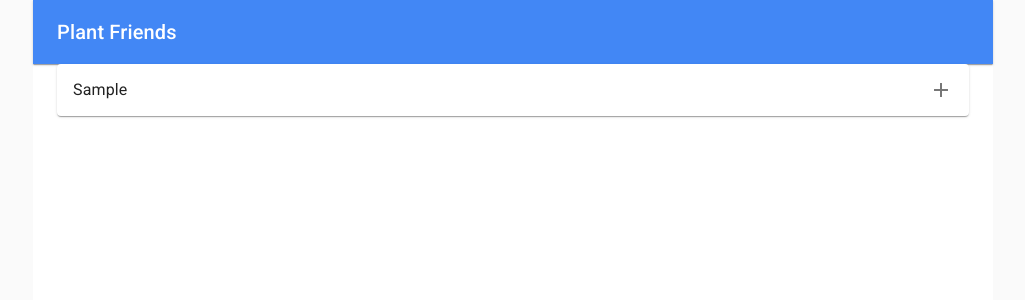
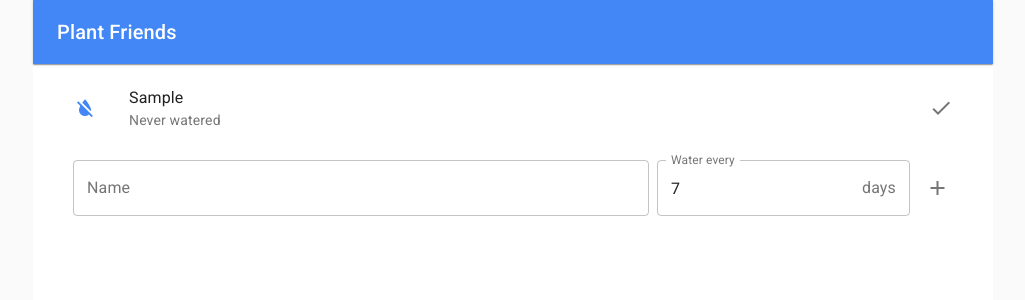
Before and after one commit to thunderlabs-tech/plant-friends, a React (Create React App) app in the folder clients/web-app/: page / in a window 1280 px wide. Both pictures are taken after typing "Sample" into the empty fields and a click on the button "add". Shown: the top 300 px of the page, without its empty margins (127-1152 px from the left). Built offline with nearby package versions, Linux system fonts and the light colour scheme.

Commit message:
Implement adding new plants

```diff
--- a/clients/web-app/src/App.tsx
+++ b/clients/web-app/src/App.tsx
@@ -1,7 +1,7 @@
 import React, { useEffect } from 'react';
 
 import AppBar from '@material-ui/core/AppBar';
-import { Toolbar, IconButton, Typography, Icon, MuiThemeProvider, Container, CssBaseline } from '@material-ui/core';
+import { Toolbar, Typography, MuiThemeProvider, Container, CssBaseline } from '@material-ui/core';
 import theme from './app/theme';
 import PlantListScreen from './PlantListScreen';
 import useCollection from './state/useCollection';
--- a/clients/web-app/src/NewPlantInput.tsx
+++ b/clients/web-app/src/NewPlantInput.tsx
@@ -1,5 +1,5 @@
 import React, { useState, useCallback } from 'react';
-import { InputBase, IconButton, Icon, Paper, Box } from '@material-ui/core';
+import { IconButton, Icon, Box, TextField, InputAdornment } from '@material-ui/core';
 import withStyles, { WithStyles } from '@material-ui/core/styles/withStyles';
 import { Theme } from '@material-ui/core/styles/createMuiTheme';
 import createStyles from '@material-ui/core/styles/createStyles';
@@ -11,42 +11,64 @@ export type NewPlantInputProps = {
 const styles = (theme: Theme) =>
   createStyles({
     root: {
-      paddingTop: 2,
-      paddingBottom: 2,
+      paddingTop: theme.spacing(1),
+      paddingBottom: theme.spacing(1),
       paddingLeft: theme.spacing(2),
       paddingRight: theme.spacing(0.5),
     },
-    input: {
+    nameInput: {
       flexGrow: 1,
+      marginRight: 8,
+    },
+    wateringPeriodInput: {
+      marginRight: 8,
+    },
+    button: {
+      flexBasis: 55,
     },
   });
 
 const NewPlantInput: React.SFC<WithStyles<typeof styles> & NewPlantInputProps> = ({ onAddNewPlant, classes }) => {
   const [nameValue, setNameValue] = useState('');
+  const [wateringPeriodInDays, setWateringPeriodInDays] = useState(7);
+
+  const onSubmit = (e: React.FormEvent) => {
+    e.preventDefault();
+    onAddNewPlant(nameValue);
+    setNameValue('');
+  };
 
   return (
-    <Paper
-      component="form"
-      className={classes.root}
-      onSubmit={(e) => {
-        e.preventDefault();
-        onAddNewPlant(nameValue);
-      }}
-    >
-      <Box display="flex">
-        <InputBase
+    <Box component="form" display="flex" className={classes.root} onSubmit={onSubmit}>
+      <TextField
+        label="Name"
         placeholder="Add plant"
+        variant="outlined"
         id="newPlant-name"
+        autoFocus
         name="newPlant-name"
         value={nameValue}
         onChange={useCallback((e) => setNameValue(e.currentTarget.value), [setNameValue])}
-          className={classes.input}
+        className={classes.nameInput}
       />
-        <IconButton type="submit">
+      <TextField
+        label="Water every"
+        id="newPlant-wateringPeriodInDays"
+        name="newPlant-wateringPeriodInDays"
+        variant="outlined"
+        value={wateringPeriodInDays}
+        type="number"
+        InputProps={{
+          endAdornment: <InputAdornment position="end">days</InputAdornment>,
+        }}
+        onChange={useCallback((e) => setWateringPeriodInDays(parseInt(e.currentTarget.value, 10)), [
+          setWateringPeriodInDays,
+        ])}
+      />
+      <IconButton type="submit" className={classes.button}>
         <Icon>add</Icon>
       </IconButton>
     </Box>
-    </Paper>
   );
 };
 
--- a/clients/web-app/src/PlantListScreen.tsx
+++ b/clients/web-app/src/PlantListScreen.tsx
@@ -14,7 +14,7 @@ import {
 import { Collection } from './state/useCollection';
 import partition from 'lodash/partition';
 import { Plant, lastWateredAt } from './data/Plant';
-import { waterPlant } from './app/actions';
+import { waterPlant, createPlant } from './app/actions';
 import NewPlantInput from './NewPlantInput';
 
 export type PlantListScreenProps = {
@@ -45,18 +45,18 @@ const PlantListScreen: React.FC<PlantListScreenProps> = ({ plants }) => {
   };
 
   const onAddNewPlant = (name: string) => {
-    console.log('add plant', name);
+    createPlant({ name, wateringTimes: [], wateringPeriodInDays: 10 }, plants.dispatch);
   };
 
   return (
-    <Container style={{ height: '100%' }}>
+    <Container>
       {unwateredPlants.length > 0 && (
         <List>
           {unwateredPlants.map((plant) => (
             <ListItem button key={plant.id}>
               <Tooltip title="Needs to be watered">
                 <ListItemIcon>
-                  <Icon color="primary">opacity</Icon>
+                  <Icon color="primary">format_color_reset_outlined</Icon>
                 </ListItemIcon>
               </Tooltip>
               <ListItemText secondary={formatTimeSinceWatered(plant)}>{plant.name}</ListItemText>
@@ -76,12 +76,10 @@ const PlantListScreen: React.FC<PlantListScreenProps> = ({ plants }) => {
         <List>
           {wateredPlants.map((plant) => (
             <ListItem button key={plant.id}>
+              <ListItemIcon>
+                <Icon color="primary">check</Icon>
+              </ListItemIcon>
               <ListItemText secondary={`Last watered ${formatTimeSinceWatered(plant)}`}>{plant.name}</ListItemText>
-              <ListItemSecondaryAction onClick={() => onWaterPlant(plant)}>
-                <IconButton edge="end" aria-label="done">
-                  <Icon>check</Icon>
-                </IconButton>
-              </ListItemSecondaryAction>
             </ListItem>
           ))}
         </List>
--- a/clients/web-app/src/app/actions.ts
+++ b/clients/web-app/src/app/actions.ts
@@ -9,7 +9,19 @@ export async function waterPlant(plant: Plant, plantDispatch: Collection<Plant>[
   plantDispatch.setLoadingState(LoadingState.updating);
 
   const newPlants = await persistence.updatePlant(updatedPlant);
+  plantDispatch.setData(newPlants);
 
-  plantDispatch.setData(newPlants);
   plantDispatch.setLoadingState(LoadingState.ready);
 }
+
+export async function createPlant(
+  plant: Omit<Plant, 'id'>,
+  plantDispatch: Collection<Plant>['dispatch']
+): Promise<void> {
+  plantDispatch.setLoadingState(LoadingState.updating);
+
+  const newPlants = await persistence.createPlant(plant);
+  plantDispatch.setData(newPlants);
+
+  plantDispatch.setLoadingState(LoadingState.ready);
+}
--- a/clients/web-app/src/state/persistence.ts
+++ b/clients/web-app/src/state/persistence.ts
@@ -20,11 +20,18 @@ function setItem<T>(key: string, value: T, callback?: (err: any, value: T) => vo
   return localforage.setItem<T>(storageKey(key), value, callback);
 }
 
+async function getNextId(): Promise<string> {
+  const idCounter: number = (await getItem<number | undefined>('id-counter')) || 0;
+  const nextId = idCounter + 1;
+  setItem<number>('id-counter', nextId);
+  return nextId.toString();
+}
+
 const persistence = {
   // NOTE: we don't verify the structure of stored data, we assume it was stored correctly
 
-  loadPlants: (): Promise<Plant[]> => {
-    return getItem<Plant[]>('plants');
+  loadPlants: async (): Promise<Plant[]> => {
+    return (await getItem<Plant[] | undefined>('plants')) || [];
   },
 
   storePlants: (plants: Plant[]): Promise<Plant[]> => {
@@ -33,11 +40,20 @@ const persistence = {
 
   updatePlant: async (plant: Plant): Promise<Plant[]> => {
     const allPlants = await persistence.loadPlants();
-    const existingPlant = allPlants.findIndex((element) => element.id === plant.id);
+    const plantIndex = allPlants.findIndex((element) => element.id === plant.id);
 
-    if (!existingPlant) throw new Error(`Plant with ID ${plant.id} not found`);
+    if (plantIndex === -1) throw new Error(`Plant with ID ${plant.id} not found`);
 
-    const newPlants = [...allPlants.slice(0, existingPlant), plant, ...allPlants.slice(existingPlant + 1)];
+    const newPlants = [...allPlants.slice(0, plantIndex), plant, ...allPlants.slice(plantIndex + 1)];
+
+    return persistence.storePlants(newPlants);
+  },
+
+  createPlant: async (plantDescriptor: Omit<Plant, 'id'>): Promise<Plant[]> => {
+    const allPlants = await persistence.loadPlants();
+
+    const newPlant = { ...plantDescriptor, id: await getNextId() };
+    const newPlants = [...allPlants, newPlant];
 
     return persistence.storePlants(newPlants);
   },
```
Lines whose indentation alone changed are shown as unchanged.
